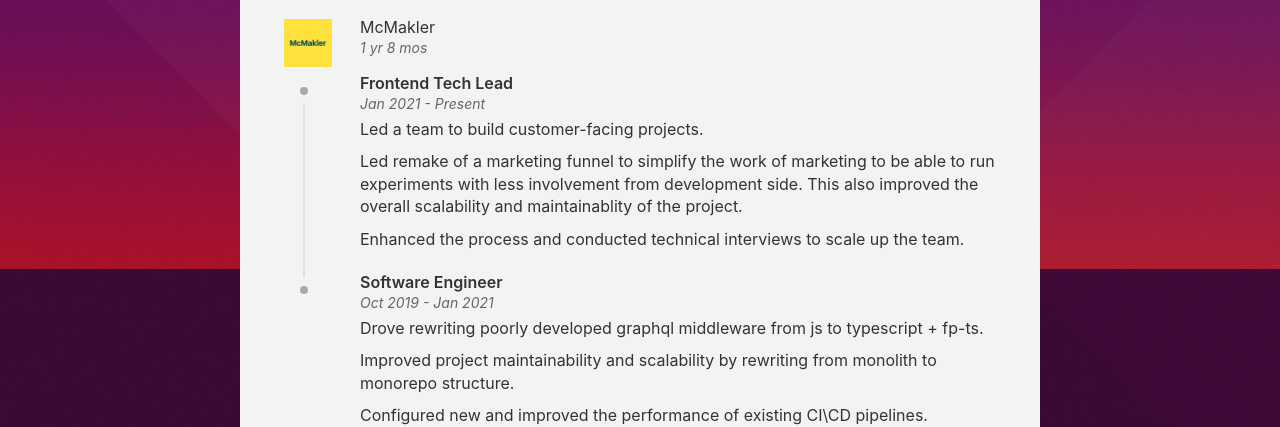
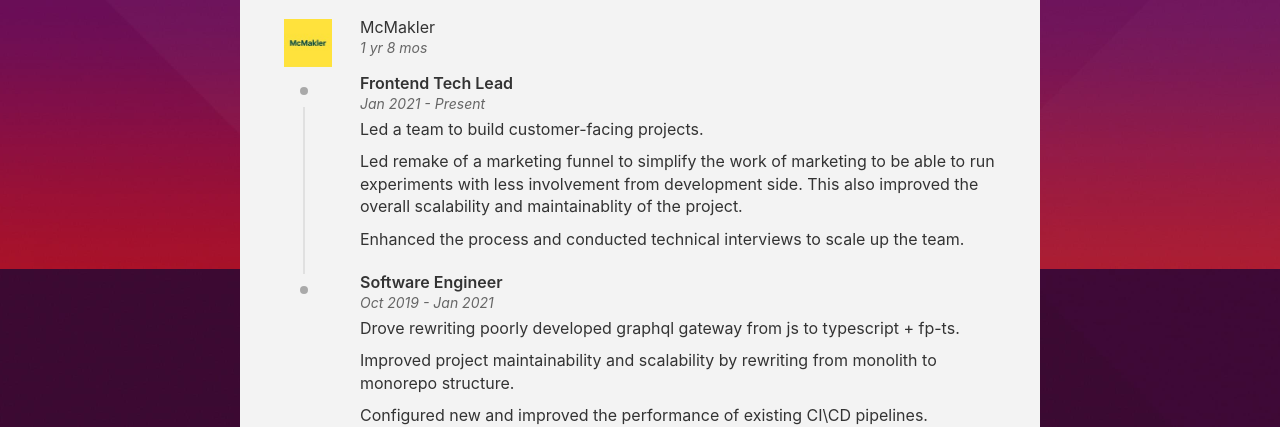
Before and after one commit to ikibalnyi/ikibalnyi.github.io, a Jekyll site: the page built from index.html, in a window 1280 px wide. Shown: the part 631-1058 px from the top of the page. Built offline with Jekyll 4.4.1, drawn with Linux system fonts in a browser that asks for light colours.

Commit message:
Adjust roles line

```diff
--- a/_data/experience.yml
+++ b/_data/experience.yml
@@ -16,7 +16,7 @@
       startDate: Oct 2019
       endDate: Jan 2021
       description:
-        - Drove rewriting poorly developed graphql middleware from js to typescript + fp-ts.
+        - Drove rewriting poorly developed graphql gateway from js to typescript + fp-ts.
         - Improved project maintainability and scalability by rewriting from monolith to monorepo structure.
         - Configured new and improved the performance of existing CI\CD pipelines.
         - Mentored junior/mid developers.
--- a/assets/css/style.scss
+++ b/assets/css/style.scss
@@ -21,12 +21,6 @@
             content: '●';
             font-size: .7em;
             margin: 0 5px;
-        }
-    }
-
-    @media print {
-        .linked-in {
-            display: none !important;
         }
     }
 }
@@ -183,9 +177,9 @@
         &:not(:last-child):after {
             content: "";
             position: absolute;
-            height: calc(100% - 24px);
+            height: calc(100% - 32px);
             min-height: 38px;
-            top: 32px;
+            top: 36px;
             left: 23px;
             width: 2px;
             background-color: rgba(0, 0, 0, 0.08);
```
